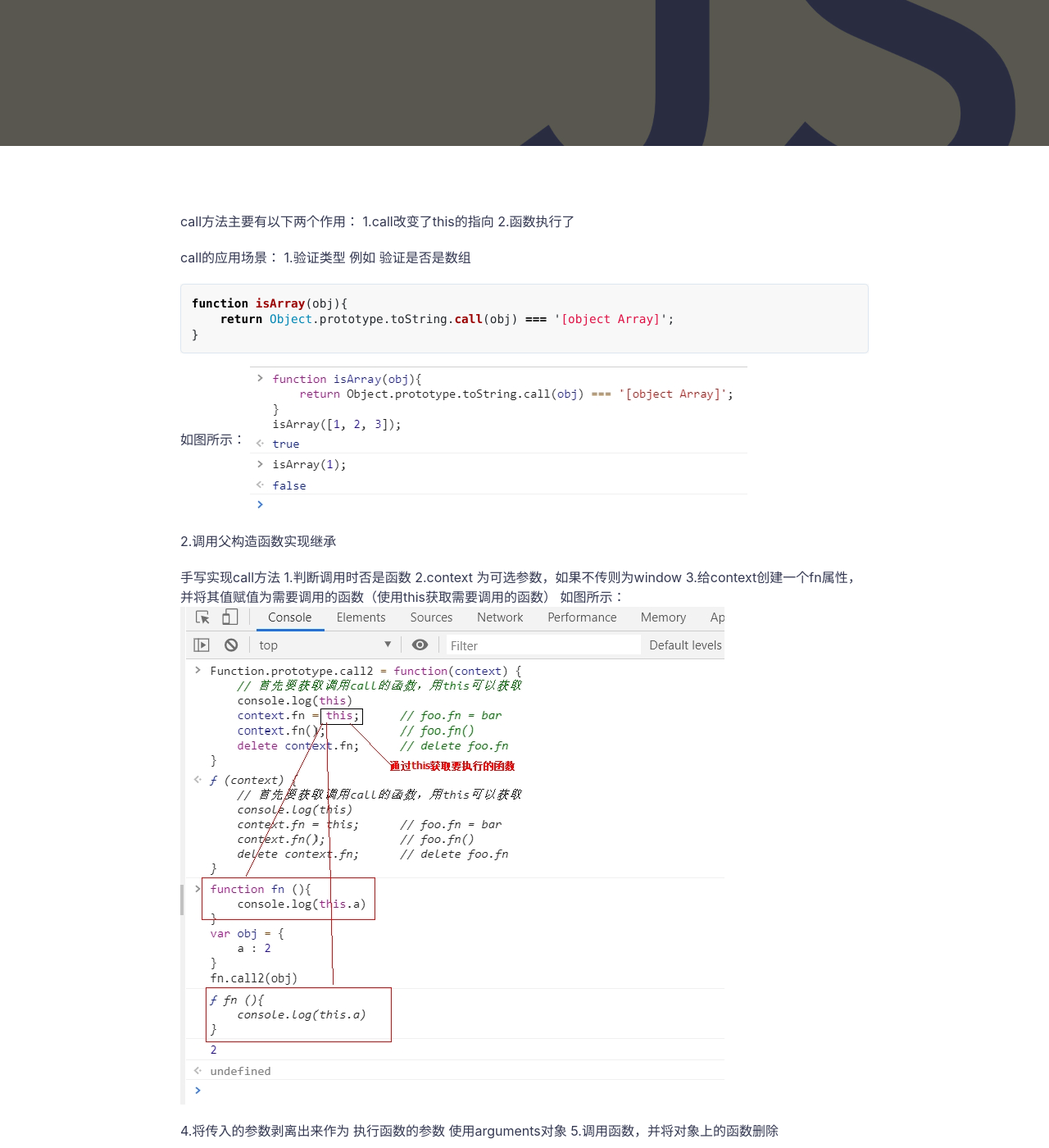
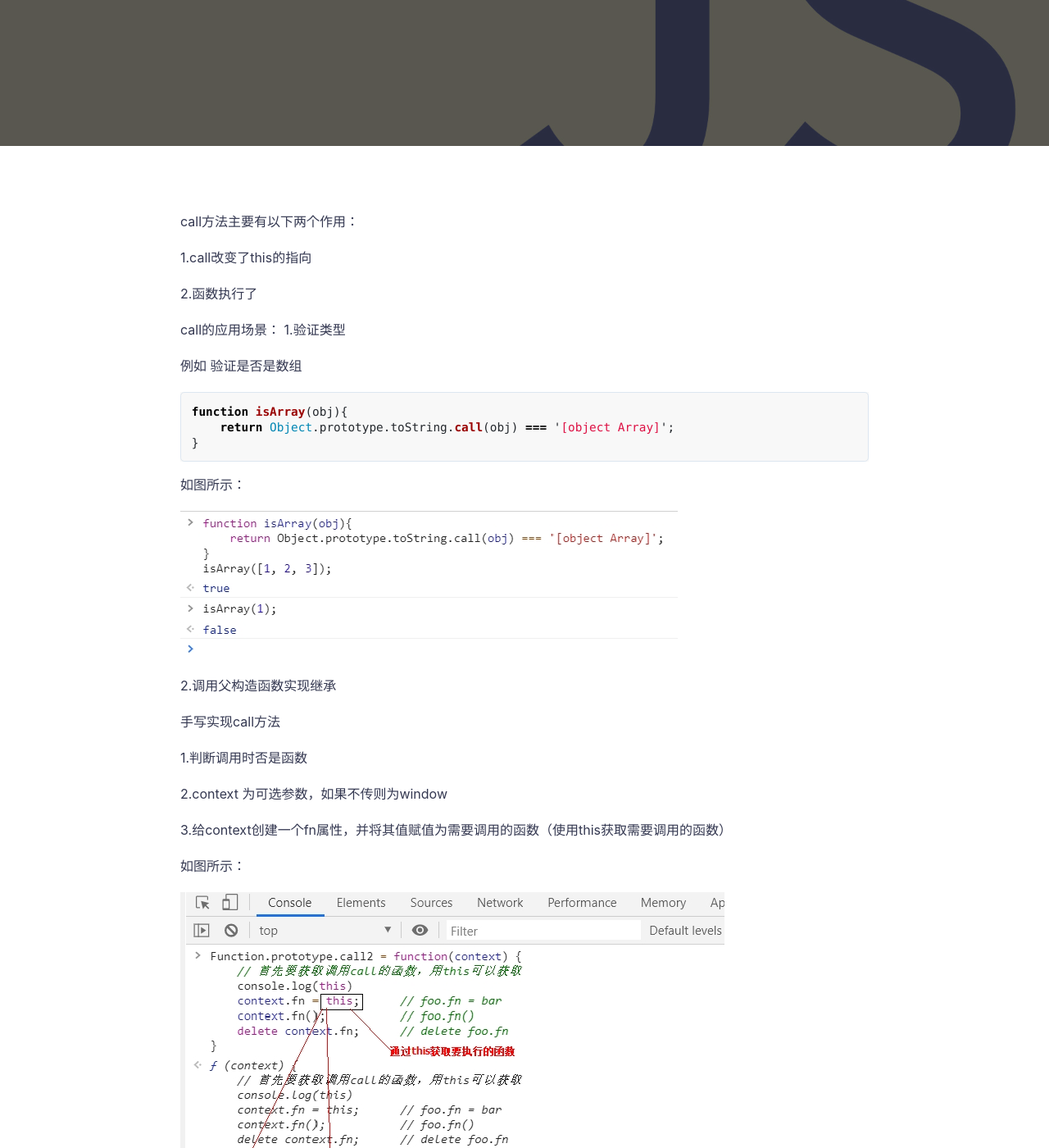
Before and after one commit to HhQr/hhqr..github.io, a Jekyll site: the page built from _posts/2017-03-15-javascript-call.md, in a window 1280 px wide and 1400 px high, scrolled down 398 px. Shown: the whole window at 82% size. Built offline with Jekyll 4.4.1, drawn with Linux system fonts in a browser that asks for light colours; part of the change alters nothing that is shown; some of the changed text lies outside the part shown.

Commit message:
调整格式

````diff
--- a/_posts/2017-03-15-javascript-call.md
+++ b/_posts/2017-03-15-javascript-call.md
@@ -6,12 +6,17 @@ featured-img: javascript
 categories: Javascript
 ---
 call方法主要有以下两个作用：
+
 1.call改变了this的指向
+
 2.函数执行了
+
 
 call的应用场景：
 1.验证类型
+
 例如 验证是否是数组
+
 
 ```javascript
 function isArray(obj){
@@ -19,20 +24,28 @@ function isArray(obj){
 }
 ```
 如图所示：
+
 ![]({{site.url}}{{site.baseurl}}/assets/img/no_subject/call_1.jpg)
 
 2.调用父构造函数实现继承
 
 
 手写实现call方法
+
 1.判断调用时否是函数
+
 2.context 为可选参数，如果不传则为window
+
 3.给context创建一个fn属性，并将其值赋值为需要调用的函数（使用this获取需要调用的函数）
+
 如图所示：
+
 ![]({{site.url}}{{site.baseurl}}/assets/img/no_subject/call_2.jpg)
 
 4.将传入的参数剥离出来作为 执行函数的参数 使用arguments对象
+
 5.调用函数，并将对象上的函数删除
+
 ```javascript
 Function.prototype.call1 = function(context) {
     //1.判断调用时否是函数
@@ -52,6 +65,7 @@ Function.prototype.call1 = function(context) {
 }
 ```
 使用自定义call方法
-![]({{site.url}}{{site.baseurl}}/assets/img/no_subject/call_3.gif)
+
+![]({{site.url}}{{site.baseurl}}/assets/img/no_subject/call_3.jpg)
 
 以上是全部内容！
````
